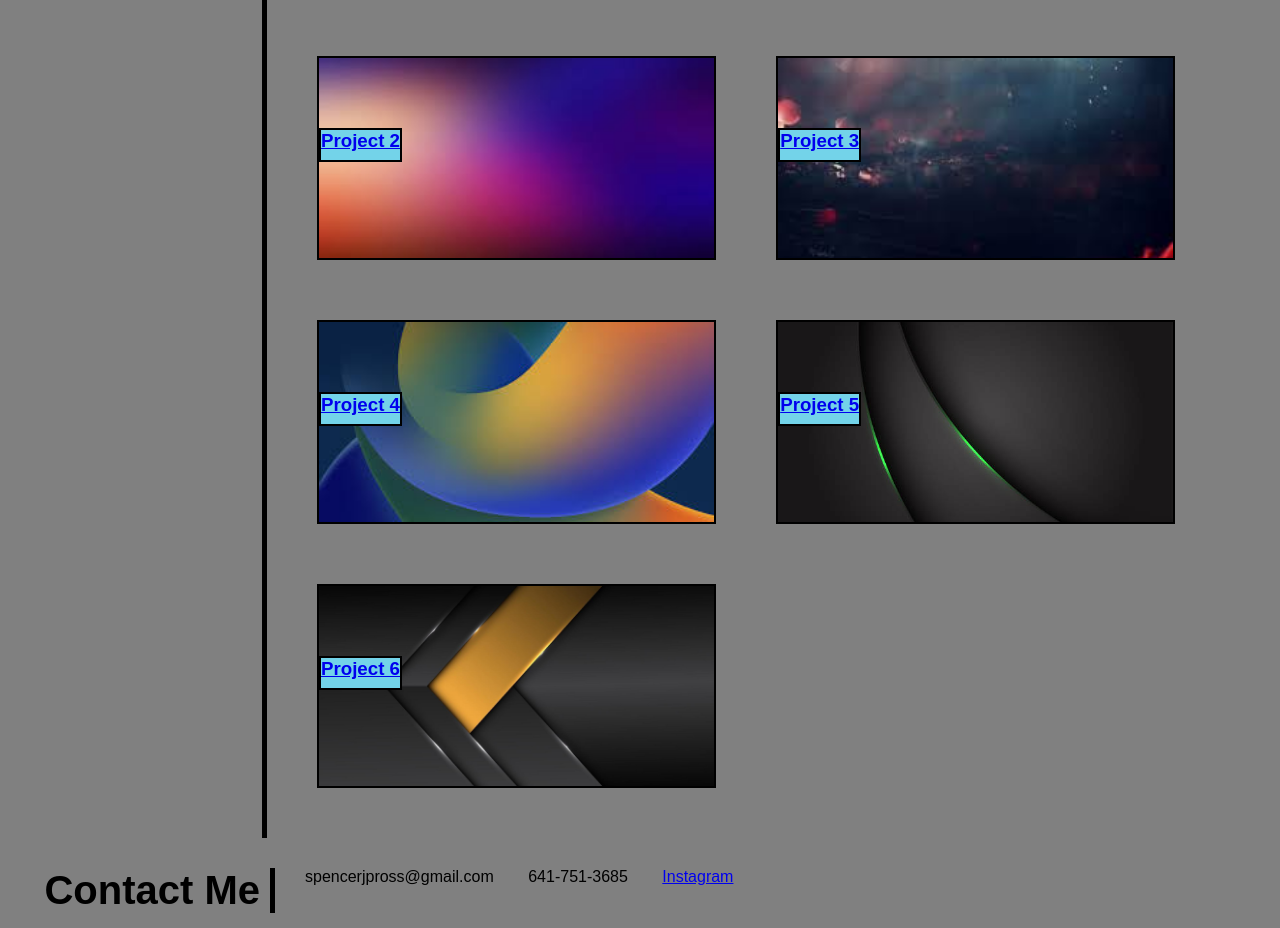
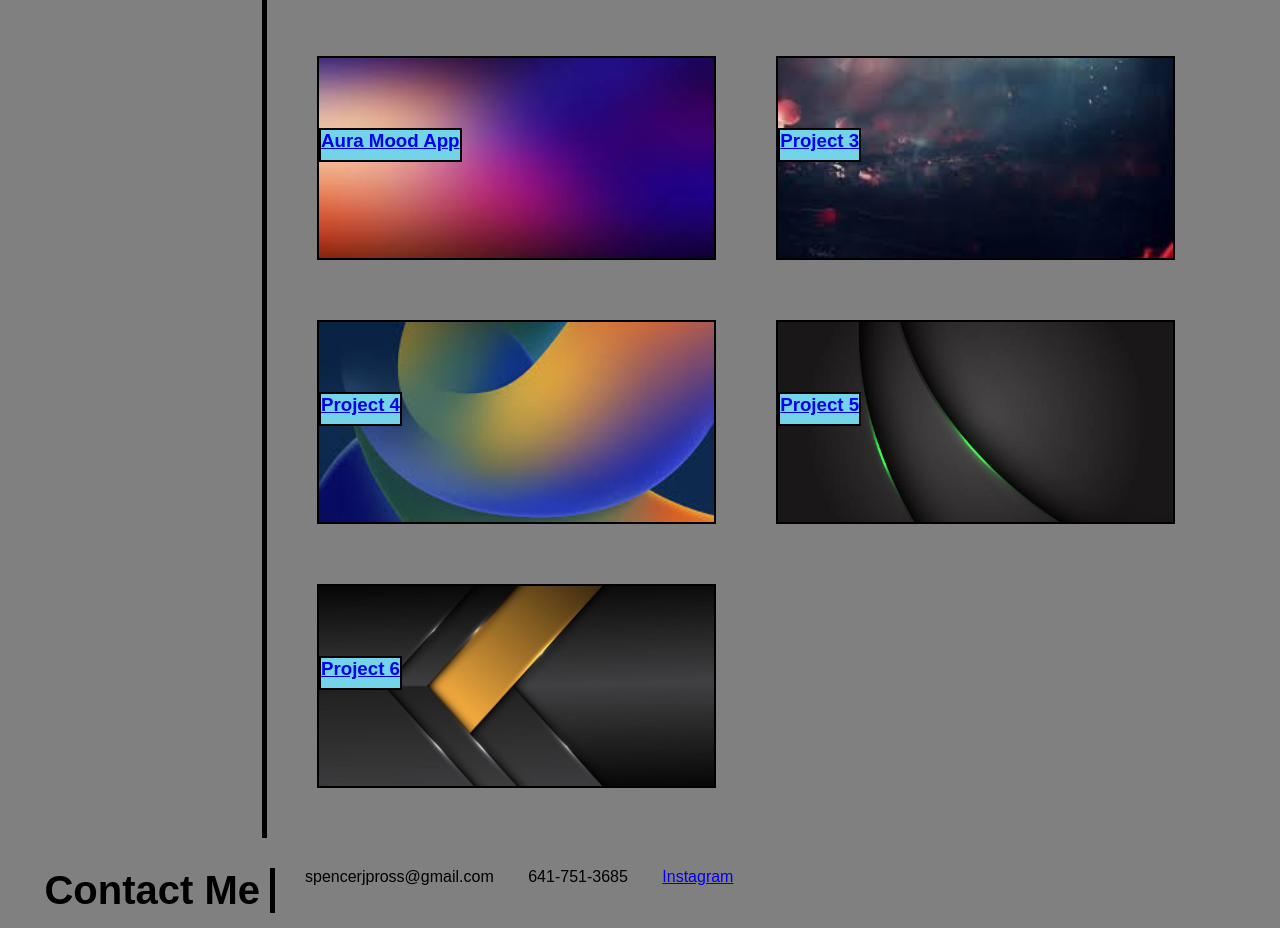
Before and after one commit to spencerjpross/ross-portfolio-project2, a plain HTML site: page index.html in a window 1280 px wide. Shown: the part 1100-2028 px from the top of the page. Drawn offline with Linux system fonts and the light colour scheme.

Commit message:
Update index.html

```diff
--- a/index.html
+++ b/index.html
@@ -70,7 +70,7 @@
       <section class="project_box_2">
         <div class="title_box">
           <h3>
-            <a href="#">Project 2</a>
+            <a href="https://guarded-sea-23692.herokuapp.com/">Aura Mood App</a>
           </h3>
         </div>
       </section>
```
